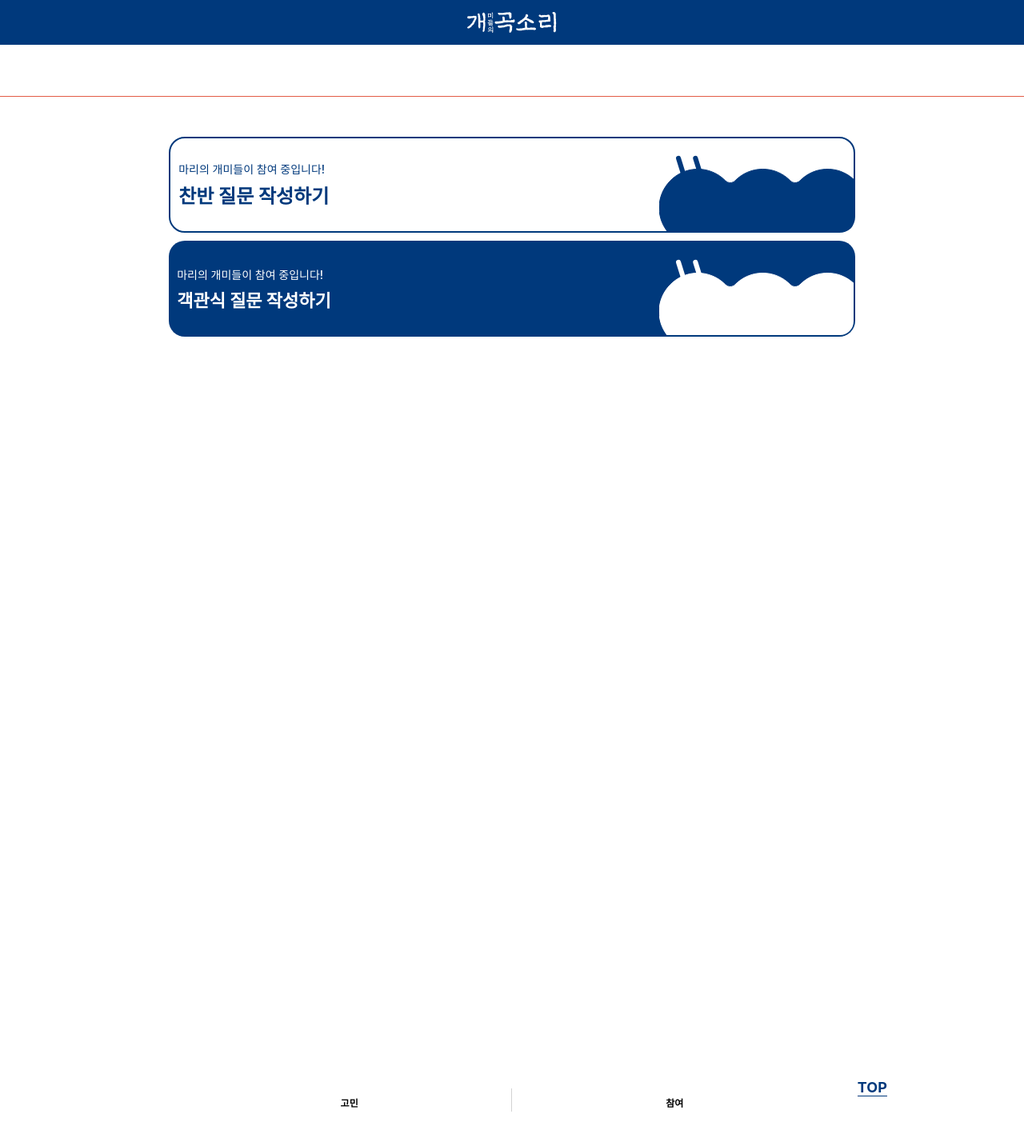
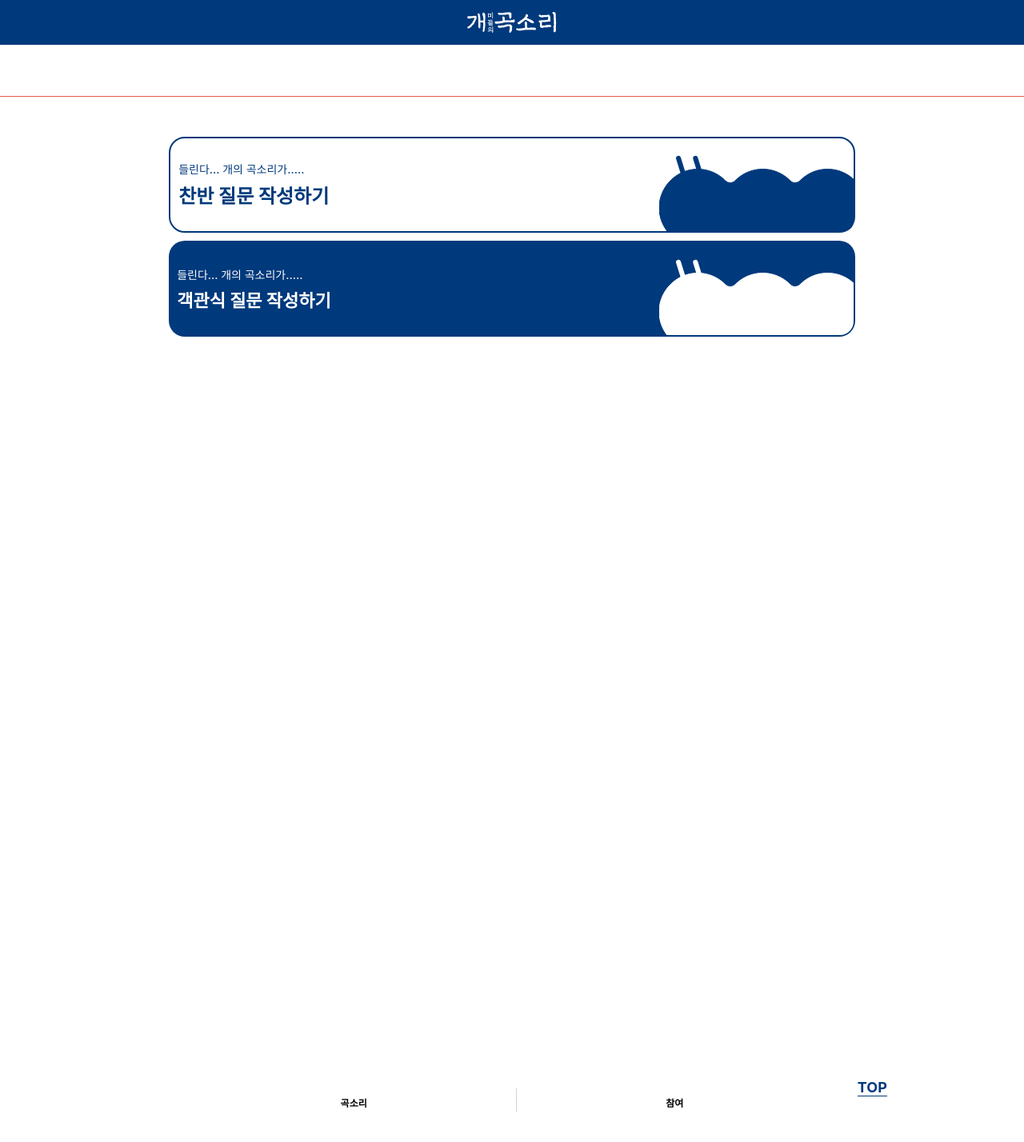
Before and after one commit to gabmin/Front-End, a React (Create React App) app: page / in a window 1280 px wide. Shown: the top 1428 px of the page at 80% size. Built offline with nearby package versions, Linux system fonts and the light colour scheme; no server answers.

Commit message:
[edit] 닉네임 아이콘 추가, 텍스트 수정

```diff
--- a/src/components/MainCard.js
+++ b/src/components/MainCard.js
@@ -4,6 +4,7 @@ import { FiThumbsUp, FiMessageSquare } from "react-icons/fi";
 
 import { history } from "../redux/configureStore";
 import { blue, red, mobile, tablet } from "../shared/style";
+import Nickname from "./Nickname";
 
 const Card = ({
   title,
@@ -17,6 +18,7 @@ const Card = ({
   color,
   type,
   username,
+  userId,
   commentNum,
   likeNum,
   id,
@@ -49,7 +51,7 @@ const Card = ({
         )}
       </TextLayout>
       <Info type={type}>
-        <Username>{username}</Username>
+        <Nickname nickname={username} userId={userId}></Nickname>
         <div>
           {type === "multi" && (
             <CommentNum>
@@ -139,10 +141,6 @@ const Date = styled.p`
   border-bottom: 1px solid lightgray;
 `;
 
-const Username = styled.span`
-  color: black;
-`;
-
 const Info = styled.div`
   position: relative;
   display: flex;
--- a/src/components/MainSlick.js
+++ b/src/components/MainSlick.js
@@ -90,6 +90,7 @@ const ProductSlick = ({ cardList, type }) => {
               commentNum={v.commentCnt}
               likeNum={v.likeCnt}
               username={v.nickname}
+              userId={v.user}
               date={v.date}
             />
           ))}
--- /dev/null
+++ b/src/components/Nickname.js
@@ -0,0 +1,47 @@
+import React from "react";
+import styled from "styled-components";
+
+import { history } from "../redux/configureStore";
+import { ReactComponent as CommonIcon } from "../images/CommonIcon.svg";
+import { blue, red, mobile, tablet } from "../shared/style";
+import { useCallback } from "react";
+
+const Nickname = ({ nickname, userId, width, height, fontSize }) => {
+  const onClickNick = useCallback(() => {
+    history.push(`/profile/${userId}`);
+  }, [userId]);
+
+  return (
+    <Container onClick={onClickNick}>
+      <StyledCommonIcon width={width} height={height} />
+      <Nick fontSize={fontSize}>{nickname}</Nick>
+    </Container>
+  );
+};
+
+Nickname.defaultProps = {
+  width: "16px",
+  height: "16px",
+  fontSize: "14px",
+};
+
+const Container = styled.div`
+  display: flex;
+  align-items: center;
+  width: 110px;
+  height: 16px;
+  color: black;
+  cursor: pointer;
+`;
+
+const StyledCommonIcon = styled(CommonIcon)`
+  width: ${props => props.width};
+  height: ${props => props.height};
+  margin-right: 8px;
+`;
+
+const Nick = styled.span`
+  font-size: ${props => props.fontSize};
+`;
+
+export default Nickname;
--- a/src/pages/Main.js
+++ b/src/pages/Main.js
@@ -12,9 +12,8 @@ import { blue, red, mobile, tablet } from "../shared/style";
 const Main = () => {
   const dispatch = useDispatch();
 
-  const { either, multi, attendNum, postingNum } = useSelector(
-    state => state.main.mainPosts,
-  );
+  const { either, multi, attendNum, postingNum, eitherNum, multiNum } =
+    useSelector(state => state.main.mainPosts);
 
   const { mainDataDone } = useSelector(state => state.main);
 
@@ -89,7 +88,7 @@ const Main = () => {
             goToWrite("checkEither");
           }}
         >
-          <h3> {attendNum}마리의 개미들이 참여 중입니다!</h3>
+          <h3>들린다... {eitherNum}개의 곡소리가.....</h3>
           <h1> 찬반 질문 작성하기</h1>
           <StyledGoAnt color="blue" />
         </GoEither>
@@ -98,7 +97,7 @@ const Main = () => {
             goToWrite("checkMulti");
           }}
         >
-          <h3> {attendNum}마리의 개미들이 참여 중입니다!</h3>
+          <h3>들린다... {multiNum}개의 곡소리가.....</h3>
           <h1> 객관식 질문 작성하기</h1>
           <StyledGoAnt color="white" />
         </GoMulti>
@@ -116,7 +115,7 @@ const Main = () => {
       <Counts>
         <div className="countsWrapper">
           <p className="countNum">{postingNum}</p>
-          <p className="countType">고민</p>
+          <p className="countType">곡소리</p>
         </div>
         <div className="betweenLine"></div>
         <div className="countsWrapper">
```
